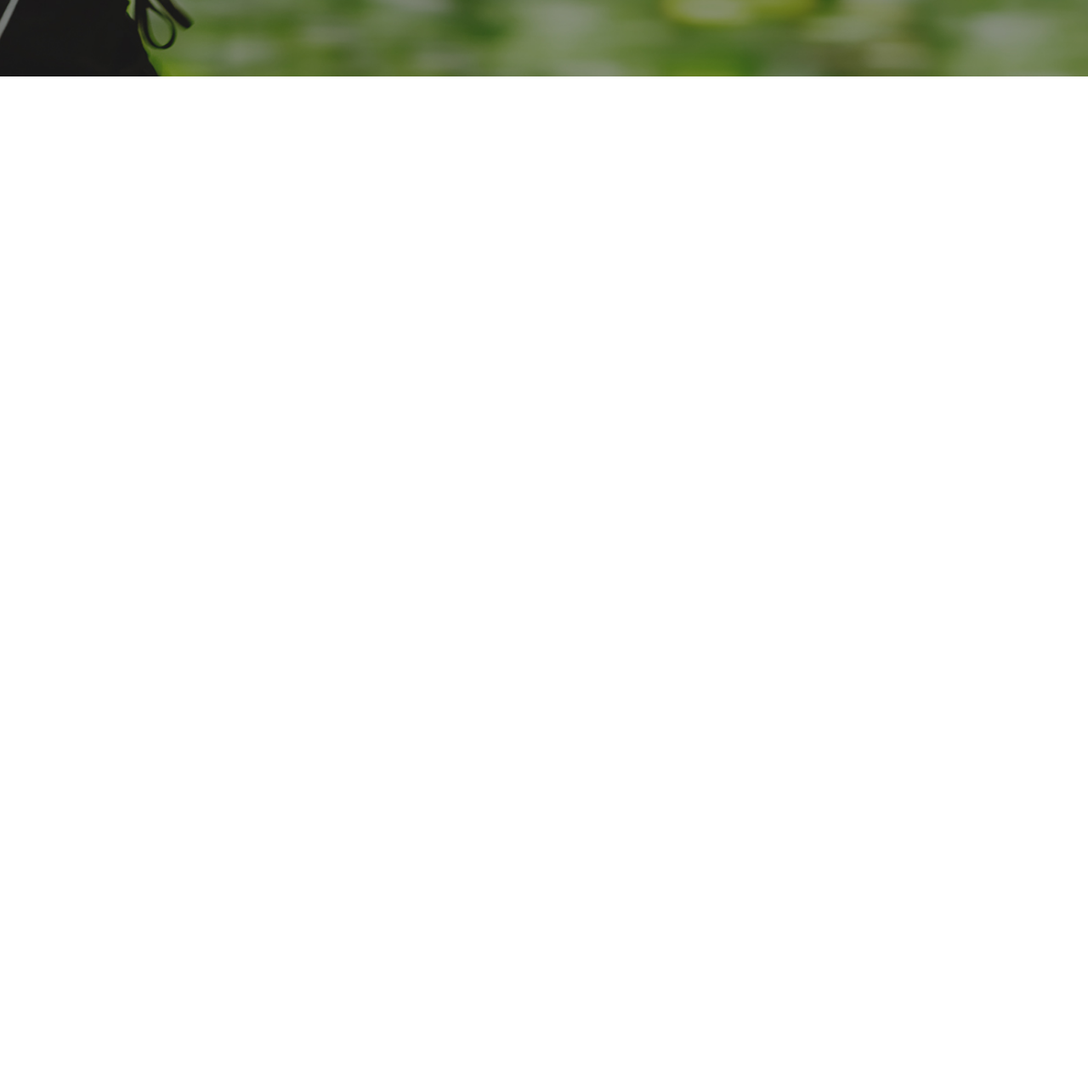
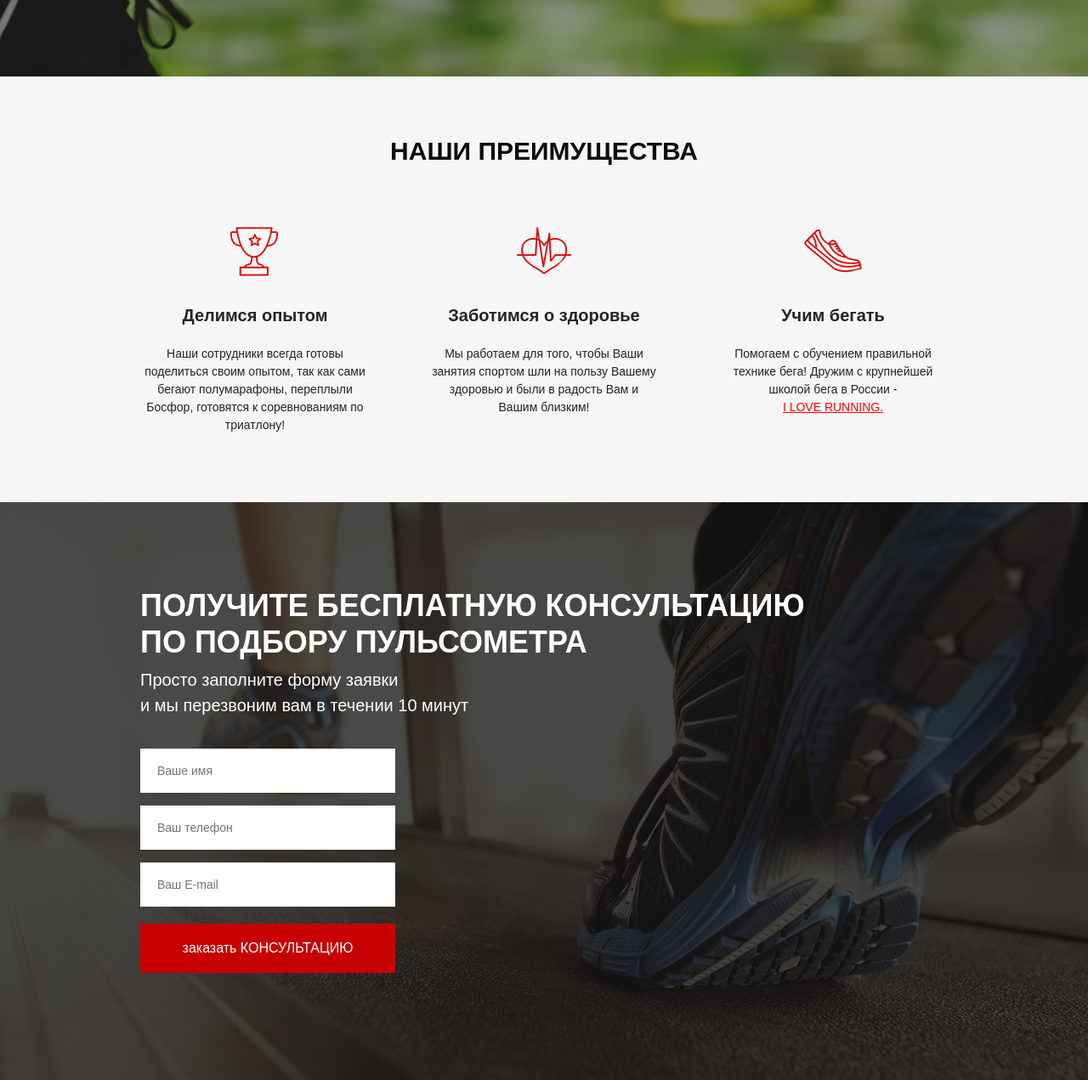
Before and after one commit to nik240198/run-smart, a website: page src/index.html in a window 1280 px wide. Shown: the part 617-1888 px from the top of the page at 85% size. Before the commit the page ends 800 px from the top, so only its background shows below. Drawn offline with Linux system fonts and the light colour scheme.

Commit message:
new_slide

```diff
--- a/src/index.html
+++ b/src/index.html
@@ -57,5 +57,54 @@
             </div>
         </div>
     </div>
+    <div class="advantages">
+        <div class="container">
+            <h2 class="title">НАШИ ПРЕИМУЩЕСТВА</h2>
+            <div class="advantages__wrapper">
+                <div class="advantages__item">
+                    <img src="icons/cup.png" alt="cup">
+                    <div class="advantages__subtitle">Делимся опытом
+                    </div>
+
+                    <div class="advantages__descr">Наши сотрудники всегда готовы поделиться своим опытом, так как сами бегают полумарафоны, переплыли Босфор, готовятся к соревнованиям по триатлону!
+                    </div>
+
+                </div>
+
+                <div class="advantages__item">
+                    <img src="icons/heart.png" alt="heart">
+                    <div class="advantages__subtitle">Заботимся o здоровье
+                    </div>
+
+                    <div class="advantages__descr">Мы работаем для того, чтобы Ваши занятия спортом шли на пользу Вашему здоровью и были в радость Вам и Вашим близким!
+                    </div>
+                </div>
+
+                <div class="advantages__item">
+                    <img src="icons/shoe.png" alt="shoe">
+                    <div class="advantages__subtitle">Учим бегать
+                    </div>
+                    <div class="advantages__descr">
+                        Помогаем с обучением правильной технике бега! Дружим с крупнейшей школой бега в России - <br> <a href="#">I LOVE RUNNING.</a>
+
+                    </div>
+                </div>
+            </div>
+        </div>
+    </div>
+    <div class="consultation">
+        <div class="container">
+            <h2 class="title title_left">Получите бесплатную консультацию <br> по подбору пульсометра</h2>
+            <div class="consultation__descr">Просто заполните форму заявки <br> и мы перезвоним вам в течении 10 минут
+            </div>
+            <form class="feed-form" action="#">
+                <input name="name" required placeholder="Ваше имя" type="text">
+                <input name="phone" required placeholder="Ваш телефон" type="number">
+                <input name="email" required placeholder="Ваш E-mail" type="email">
+                <button class="buttom button_submit" >заказать КОНСУЛЬТАЦИЮ</button>
+            </form>
+        </div>
+    </div>
+    <script src="js/script.js" ></script>
 </body>
 </html>
--- /dev/null
+++ b/src/sass/blocks/_advantages.scss
@@ -0,0 +1,44 @@
+.advantages{
+    background-color: #F6F6F6;
+    padding: 70px 0 80px 0;
+
+    &__wrapper{
+        margin-top: 65px;
+        display: flex;
+        justify-content: space-between;
+
+    }
+
+    &__item{
+        display: flex;
+        flex-direction: column;
+        text-align: center;
+        width: 270px;
+        img{
+            margin-bottom: 30px;
+            margin: 0 auto;
+            display: block;
+        }
+    }
+
+    &__subtitle{
+        margin-top: 30px;
+        font-weight: 700;
+        font-size: 20px;
+
+    }
+
+    &__descr{
+        text-align: center;
+        margin-top: 20px;
+        font-weight: 300;
+        font-size: 14px;
+        a{
+            color: red;
+            text-decoration: underline;
+        }
+
+    }
+
+
+}
--- a/src/sass/blocks/_buttons.scss
+++ b/src/sass/blocks/_buttons.scss
@@ -15,4 +15,14 @@
         margin-top: 67px;
     }
 
+    &_submit{
+        background-color: $main-color;
+        width: 100%;
+        color: #FFFFFF;
+        height: 58px;
+        font-weight: 500;
+        font-size: 16px;
+        border: none;
     }
+
+    }
--- /dev/null
+++ b/src/sass/blocks/_consultation.scss
@@ -0,0 +1,11 @@
+.consultation{
+    min-height: 680px;
+    padding: 100px 0 92px 0;
+    background: url(../../img/bg2.png) center (center/cover) no-repeat;
+
+    &__descr{
+        font-weight: 500;
+        font-size: 20px;
+        color: #FFFFFF;
+    }
+}
--- /dev/null
+++ b/src/sass/blocks/_forms.scss
@@ -0,0 +1,20 @@
+.feed-form{
+    margin-top: 36px;
+    display: flex;
+    flex-direction: column;
+    width: 300px;
+    input{
+        background: #FFFFFF;
+        height: 52px;
+        margin-bottom: 15px;
+        border: none;
+        padding: 0 20px;
+        color: #4B4B4B;
+        font-weight: 400;
+        font-size: 14px;
+
+        &:nth-child(3){
+           margin-bottom: 20px;
+        }
+    }
+}
--- /dev/null
+++ b/src/sass/blocks/_titles.scss
@@ -0,0 +1,14 @@
+.title{
+    color: #0D0D0D;
+    font-weight: 700;
+    font-size: 30px;
+   text-transform: uppercase;
+    text-align: center;
+
+    &_left{
+        color: rgb(255, 255, 255);
+        text-align: left;
+        font-size: 36px;
+    }
+
+}
--- a/src/sass/style.scss
+++ b/src/sass/style.scss
@@ -2,8 +2,10 @@
 @import "blocks/promo";
 @import "blocks/header";
 @import "blocks/buttons";
-
-
+@import "blocks/titles";
+@import "blocks/advantages";
+@import "blocks/consultation";
+@import "blocks/forms";
 
 * {
 font-family: "museo sans cyrl", sans-serif;
```
Also changed, not shown: src/css/style.min.css, src/js/script.js (added).
